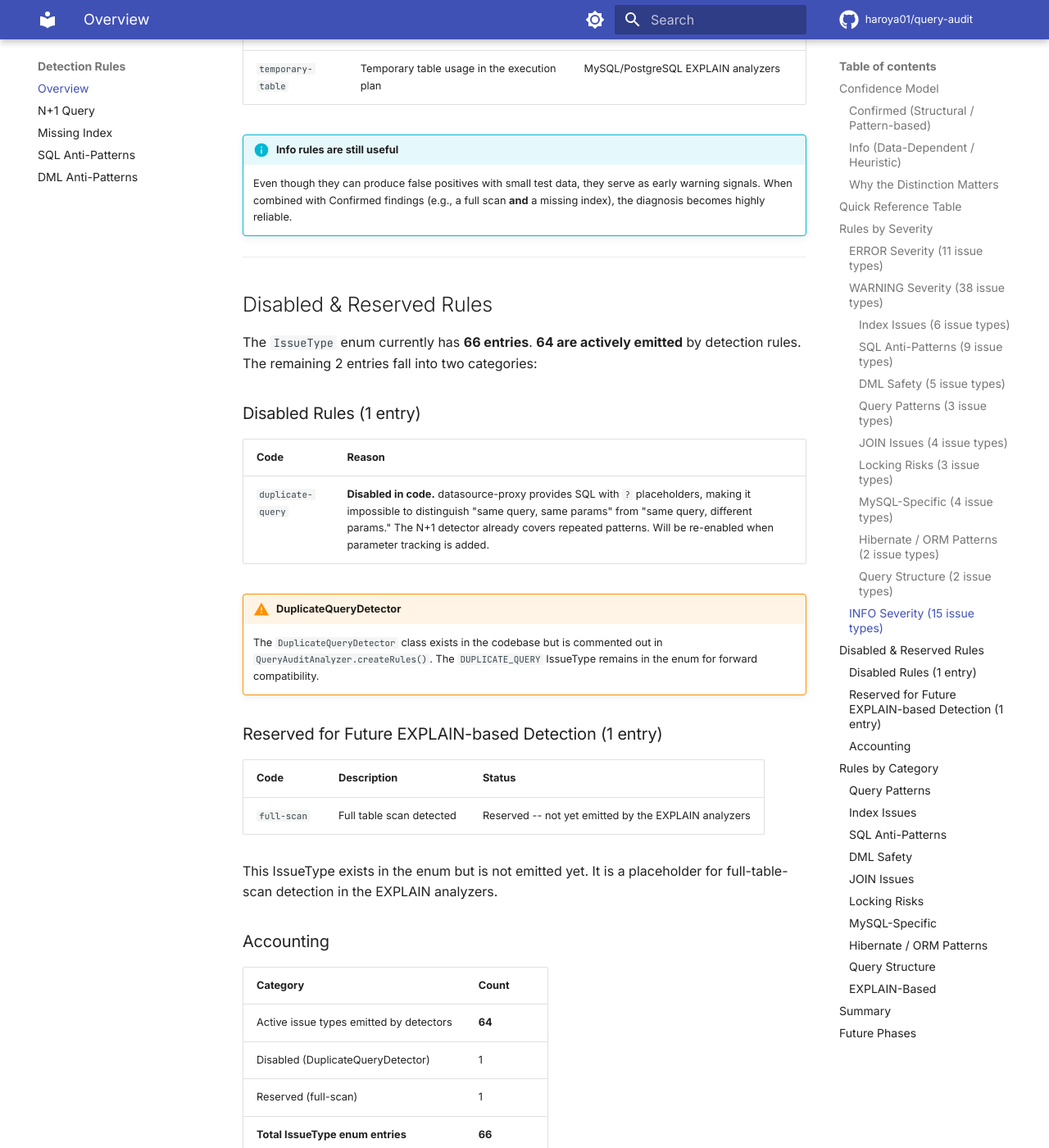
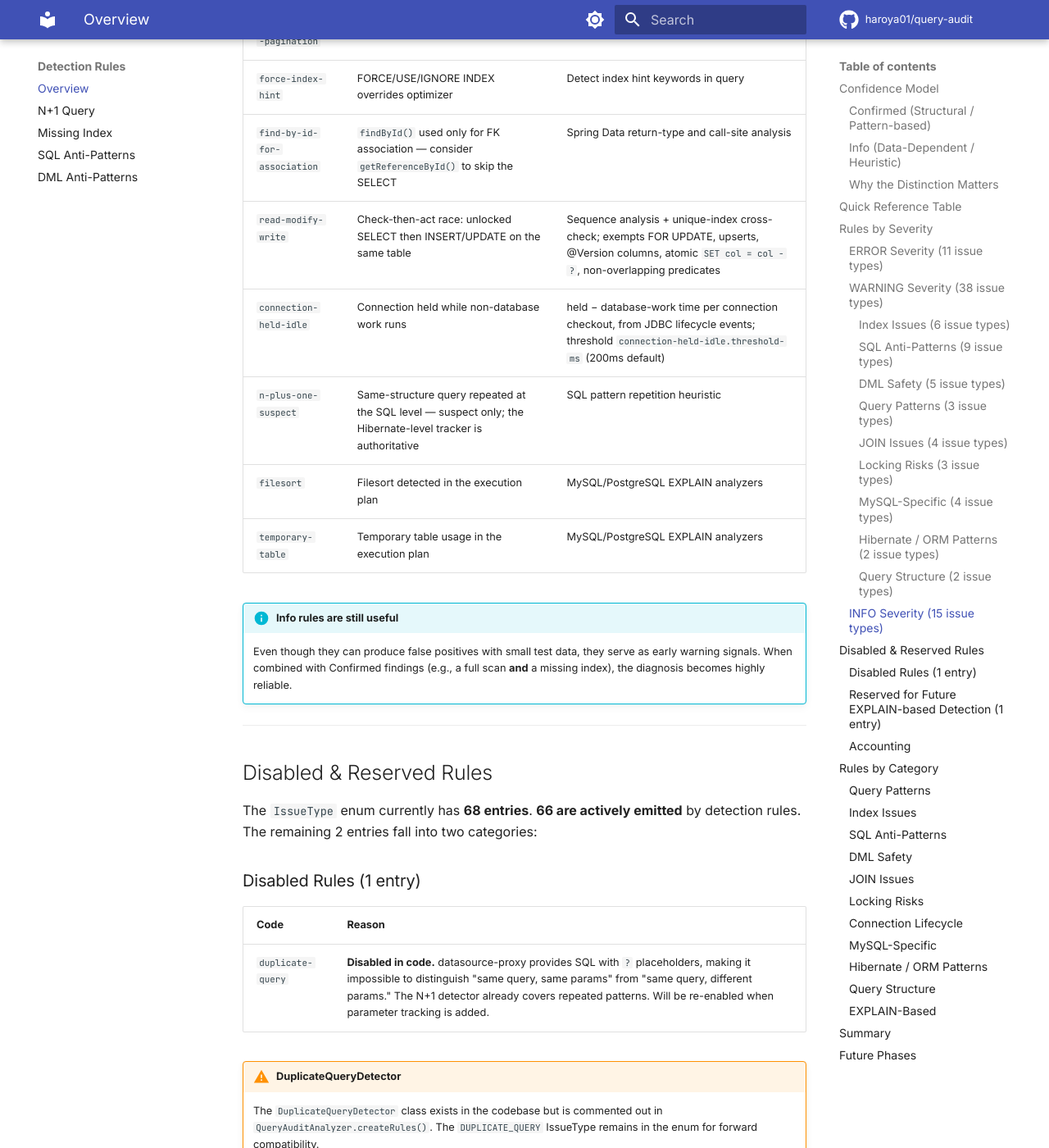
Before and after one commit to haroya01/query-audit, an MkDocs documentation site: the page built from docs/detections/overview.md, in a window 1280 px wide and 1400 px high, scrolled down 13498 px. Shown: the whole window at 82% size. Built offline with MkDocs 1.6.1 and Material for MkDocs 9.7.7, drawn with Linux system fonts in a browser that asks for light colours; comment, search, counter and statistics services are not loaded; some of the changed text lies outside the part shown.

Commit message:
docs: bring the front doors up to 0.5.0 — README rework, new-rule registration, version markers (#179)
The 0.5.0 feature PRs each shipped their own guide pages, but the two
front-door documents still described the 0.4.0 product:

- README: reframed around the detect -> contract -> gate ladder that 0.5.0
  completes; counts corrected to the current catalog (66 active issue
  types, 68 total; convention established in #162); a Beyond Detection
  section linking mode: all, rule profiles, snapshot contracts, and the
  versioned report + delta verdict; annotations table gains
  @QueryAuditExclude; configuration sample shows mode and profile.
- Dependency snippets now carry x-release-please-version annotations and
  README.md joins release-please's extra-files, so the versions shown to
  newcomers can never go stale again — the release PR bumps them from now
  on.
- detections/overview.md: read-modify-write and connection-held-idle
  registered in the quick-reference table (rows 65-66), the INFO severity
  table, and Rules by Category (new Connection Lifecycle category);
  accounting updated to 66 active / 68 total; the out-of-registry note now
  names the connection lifecycle tracker.
- Rule-count mentions unified to 66 across index, references, annotations,
  installation, and the Spring Boot guide.

```diff
--- a/docs/detections/overview.md
+++ b/docs/detections/overview.md
@@ -122,6 +122,8 @@
 | 62 | findById for Association | `find-by-id-for-association` | INFO | Hibernate/ORM | findById() used only for FK association; consider getReferenceById() |
 | 63 | Filesort | `filesort` | INFO | EXPLAIN-Based | Filesort detected in EXPLAIN output |
 | 64 | Temporary Table | `temporary-table` | INFO | EXPLAIN-Based | Temporary table usage in EXPLAIN output |
+| 65 | Read-Modify-Write | `read-modify-write` | INFO | Locking Risks | SELECT without a lock followed by INSERT/UPDATE on the same table, with no unique-constraint backing, upsert, atomic SET, or version column |
+| 66 | Connection Held Idle | `connection-held-idle` | INFO | Connection Lifecycle | Connection held while non-database work runs -- the pool-exhaustion shape |
 
 !!! note "Rule numbering"
     Rules 50-60 are INFO severity. The table numbers are for reference only and do not correspond
@@ -269,6 +271,8 @@
 | `non-deterministic-pagination` | ORDER BY+LIMIT on non-unique column | Detect ORDER BY + LIMIT on non-unique columns |
 | `force-index-hint` | FORCE/USE/IGNORE INDEX overrides optimizer | Detect index hint keywords in query |
 | `find-by-id-for-association` | `findById()` used only for FK association — consider `getReferenceById()` to skip the SELECT | Spring Data return-type and call-site analysis |
+| `read-modify-write` | Check-then-act race: unlocked SELECT then INSERT/UPDATE on the same table | Sequence analysis + unique-index cross-check; exempts FOR UPDATE, upserts, @Version columns, atomic `SET col = col - ?`, non-overlapping predicates |
+| `connection-held-idle` | Connection held while non-database work runs | held − database-work time per connection checkout, from JDBC lifecycle events; threshold `connection-held-idle.threshold-ms` (200ms default) |
 | `n-plus-one-suspect` | Same-structure query repeated at the SQL level — suspect only; the Hibernate-level tracker is authoritative | SQL pattern repetition heuristic |
 | `filesort` | Filesort detected in the execution plan | MySQL/PostgreSQL EXPLAIN analyzers |
 | `temporary-table` | Temporary table usage in the execution plan | MySQL/PostgreSQL EXPLAIN analyzers |
@@ -282,7 +286,7 @@
 
 ## Disabled & Reserved Rules
 
-The `IssueType` enum currently has **66 entries**. **64 are actively emitted** by detection
+The `IssueType` enum currently has **68 entries**. **66 are actively emitted** by detection
 rules. The remaining 2 entries fall into two categories:
 
 ### Disabled Rules (1 entry)
@@ -309,19 +313,20 @@
 
 | Category | Count |
 |----------|-------|
-| Active issue types emitted by detectors | **64** |
+| Active issue types emitted by detectors | **66** |
 | Disabled (DuplicateQueryDetector) | 1 |
 | Reserved (full-scan) | 1 |
-| **Total IssueType enum entries** | **66** |
+| **Total IssueType enum entries** | **68** |
 
 !!! note "Why fewer detector classes than active issue types?"
     A single detector can emit multiple issue types. The biggest example is
     `MissingIndexDetector`, which is registered as one detection rule but emits 4 different
     `IssueType`s (`missing-where-index`, `missing-join-index`, `missing-order-by-index`,
     `missing-group-by-index`) -- one per SQL clause it analyzes. On top of the core rules,
-    the MySQL/PostgreSQL EXPLAIN analyzers emit `filesort` and `temporary-table`, and the
+    the MySQL/PostgreSQL EXPLAIN analyzers emit `filesort` and `temporary-table`, the
     Hibernate-level trackers emit `find-by-id-for-association` and the authoritative N+1
-    signal -- these run outside `QueryAuditAnalyzer.createRules()`.
+    signal, and the connection lifecycle tracker emits `connection-held-idle` -- these run
+    outside `QueryAuditAnalyzer.createRules()`.
 
 ---
 
@@ -393,6 +398,10 @@
 - `for-update-non-unique` -- FOR UPDATE on non-unique index (WARNING)
 - `range-lock-risk` -- Range lock risk (WARNING)
 - `for-update-no-timeout` -- FOR UPDATE without timeout (WARNING)
+- `read-modify-write` -- Check-then-act race without lock or unique-constraint backing (INFO)
+
+### Connection Lifecycle
+- `connection-held-idle` -- Connection held while non-database work runs, the pool-exhaustion shape (INFO)
 
 ### MySQL-Specific
 - `string-concat-where` -- String concatenation in WHERE (WARNING)
--- a/release-please-config.json
+++ b/release-please-config.json
@@ -11,6 +11,11 @@
         {
           "type": "generic",
           "path": "gradle.properties",
+          "glob": false
+        },
+        {
+          "type": "generic",
+          "path": "README.md",
           "glob": false
         }
       ],
```
Also changed, not shown: README.md (+42 -20 lines), docs/getting-started/installation.md (+1 -1 lines), docs/getting-started/spring-boot.md (+1 -1 lines), docs/guide/annotations.md (+2 -2 lines), docs/index.md (+4 -4 lines), docs/references.md (+1 -1 lines).
